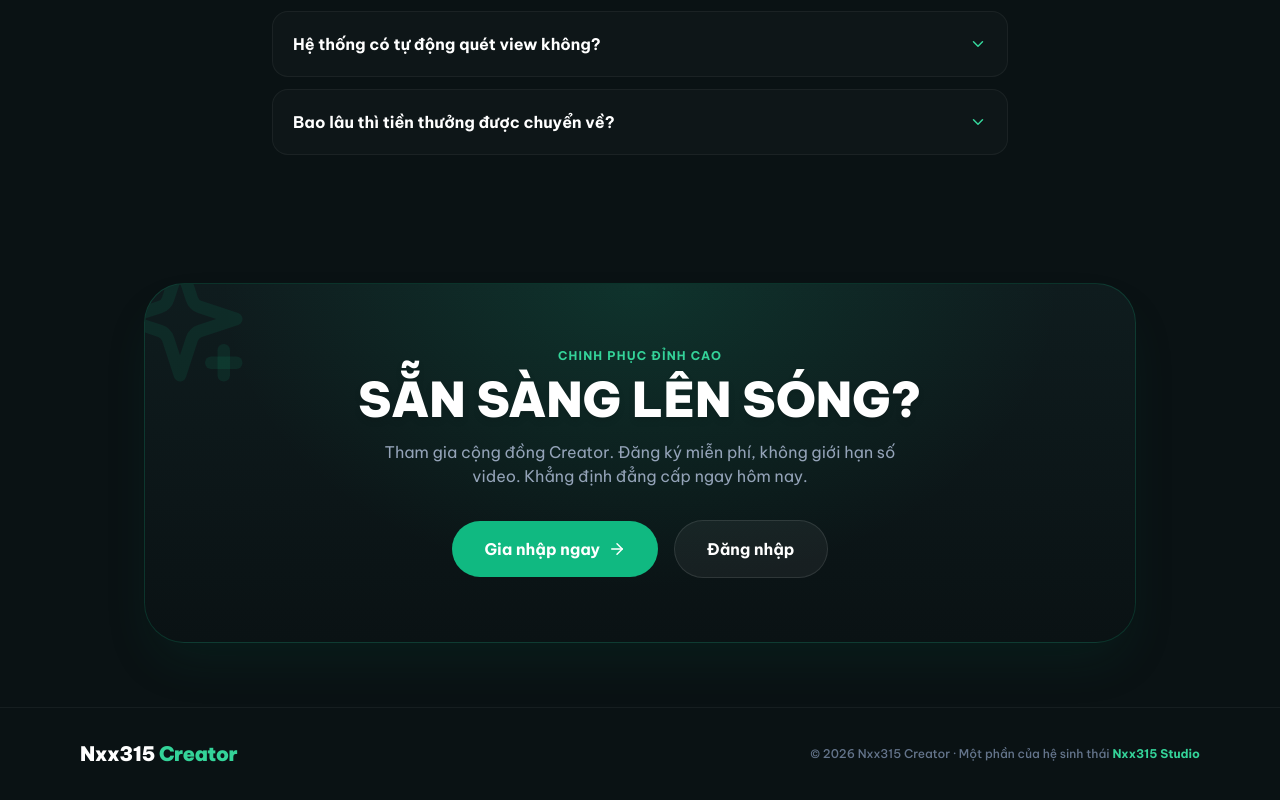
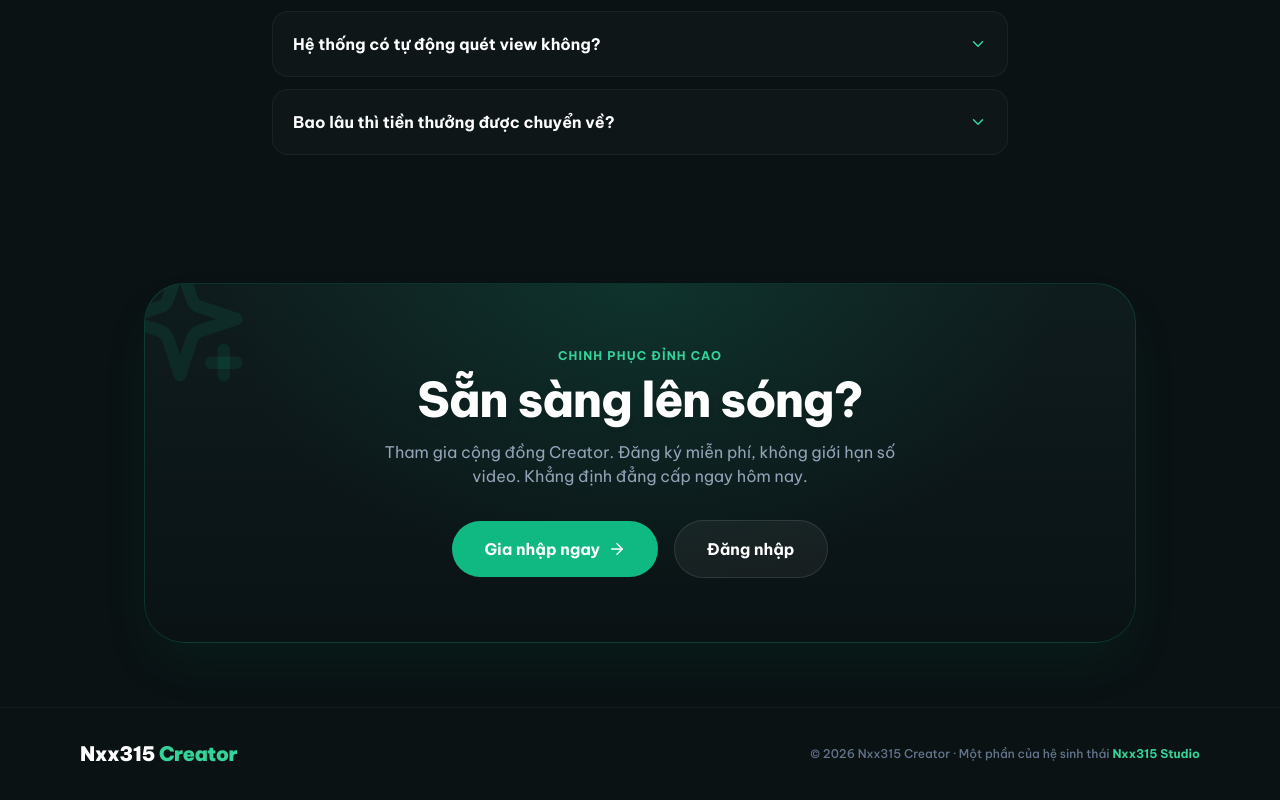
Before and after one commit to nxx1437-creator/creator.nxx315, a React (Vite) app: page / in a window 1280 px wide. Shown: the part 3743-4543 px from the top of the page. Built offline with nearby package versions, Linux system fonts and the light colour scheme; no server answers.

Commit message:
Update Footer.jsx

```diff
--- a/src/components/landing/Footer.jsx
+++ b/src/components/landing/Footer.jsx
@@ -18,7 +18,9 @@ export function FinalCta() {
 
         <div className="relative z-10">
           <p className="mb-3 text-xs font-bold uppercase tracking-widest text-emerald-400">Chinh phục đỉnh cao</p>
-          <h2 className="text-3xl font-black uppercase text-white md:text-4xl lg:text-5xl drop-shadow-md">Sẵn sàng lên sóng?</h2>
+          <h2 className="text-3xl sm:text-4xl lg:text-5xl font-extrabold tracking-tight text-white drop-shadow-md leading-tight">
+         Sẵn sàng lên sóng?
+          </h2>
           <p className="mx-auto mt-4 max-w-lg text-sm leading-relaxed text-slate-400 md:text-base">
             Tham gia cộng đồng Creator. Đăng ký miễn phí, không giới hạn số video. Khẳng định đẳng cấp ngay hôm nay.
           </p>
```
